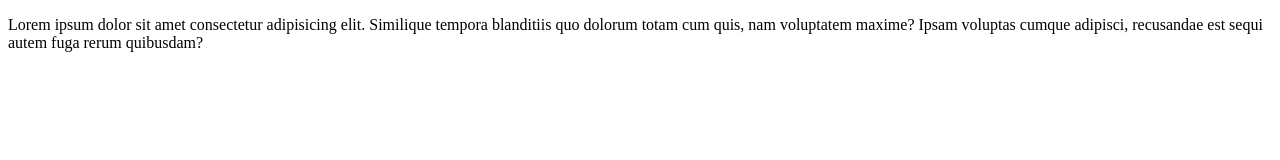
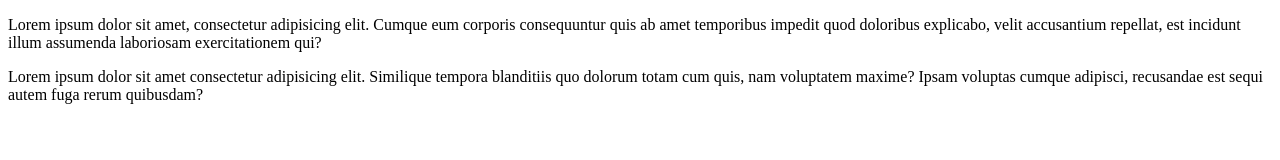
Before and after one commit to Smith-prog1/SQI_PAGE, a plain HTML site: page index.html in a window 1280 px wide. Drawn offline with Linux system fonts and the light colour scheme.

Commit message:
made changes

```diff
--- a/index.html
+++ b/index.html
@@ -6,6 +6,7 @@
     <title>Document</title>
 </head>
 <body>
+    <p>Lorem ipsum dolor sit amet, consectetur adipisicing elit. Cumque eum corporis consequuntur quis ab amet temporibus impedit quod doloribus explicabo, velit accusantium repellat, est incidunt illum assumenda laboriosam exercitationem qui?</p>
     <p>Lorem ipsum dolor sit amet consectetur adipisicing elit. Similique tempora blanditiis quo dolorum totam cum quis, nam voluptatem maxime? Ipsam voluptas cumque adipisci, recusandae est sequi autem fuga rerum quibusdam?</p>
 </body>
 </html>
```
